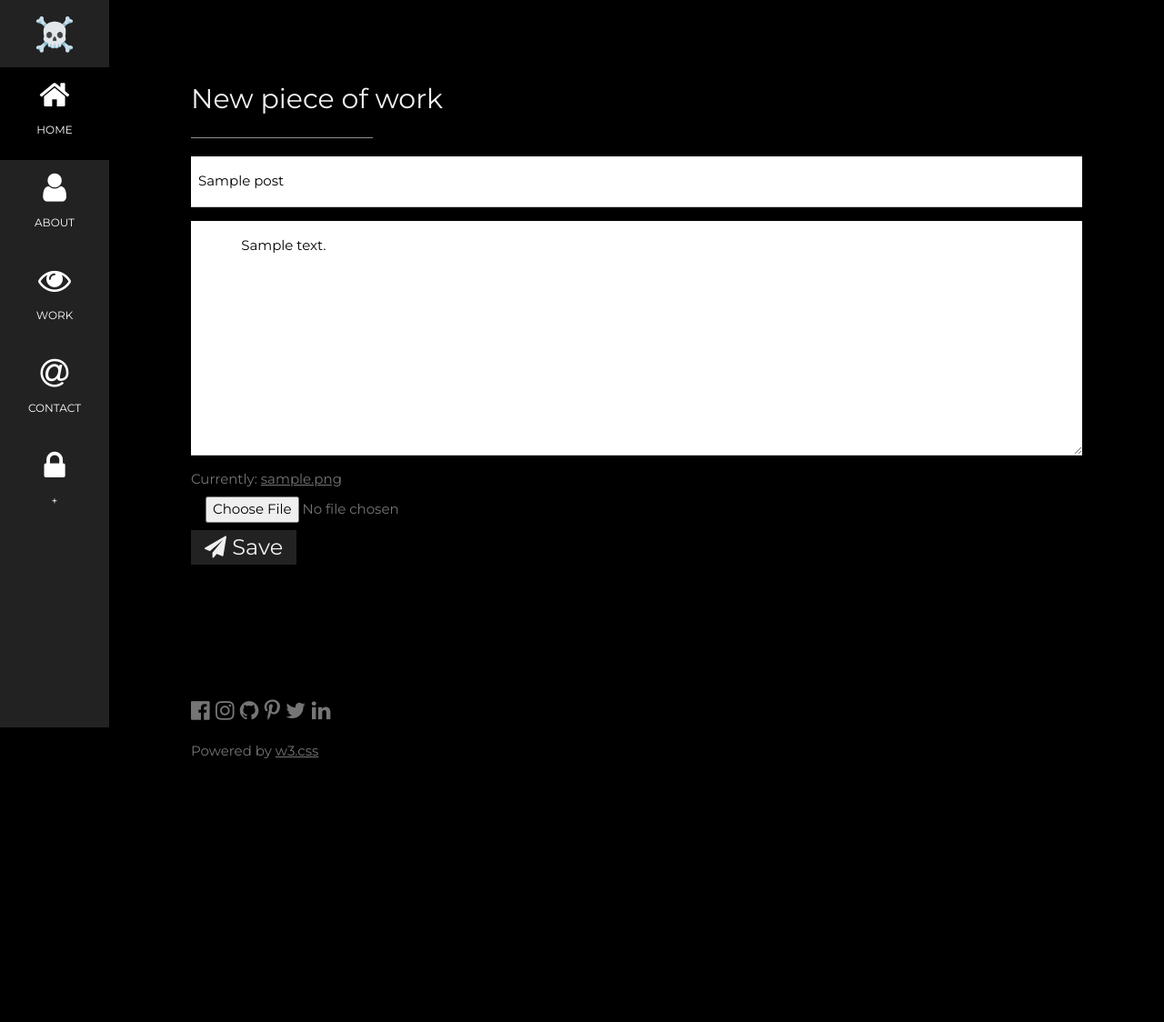
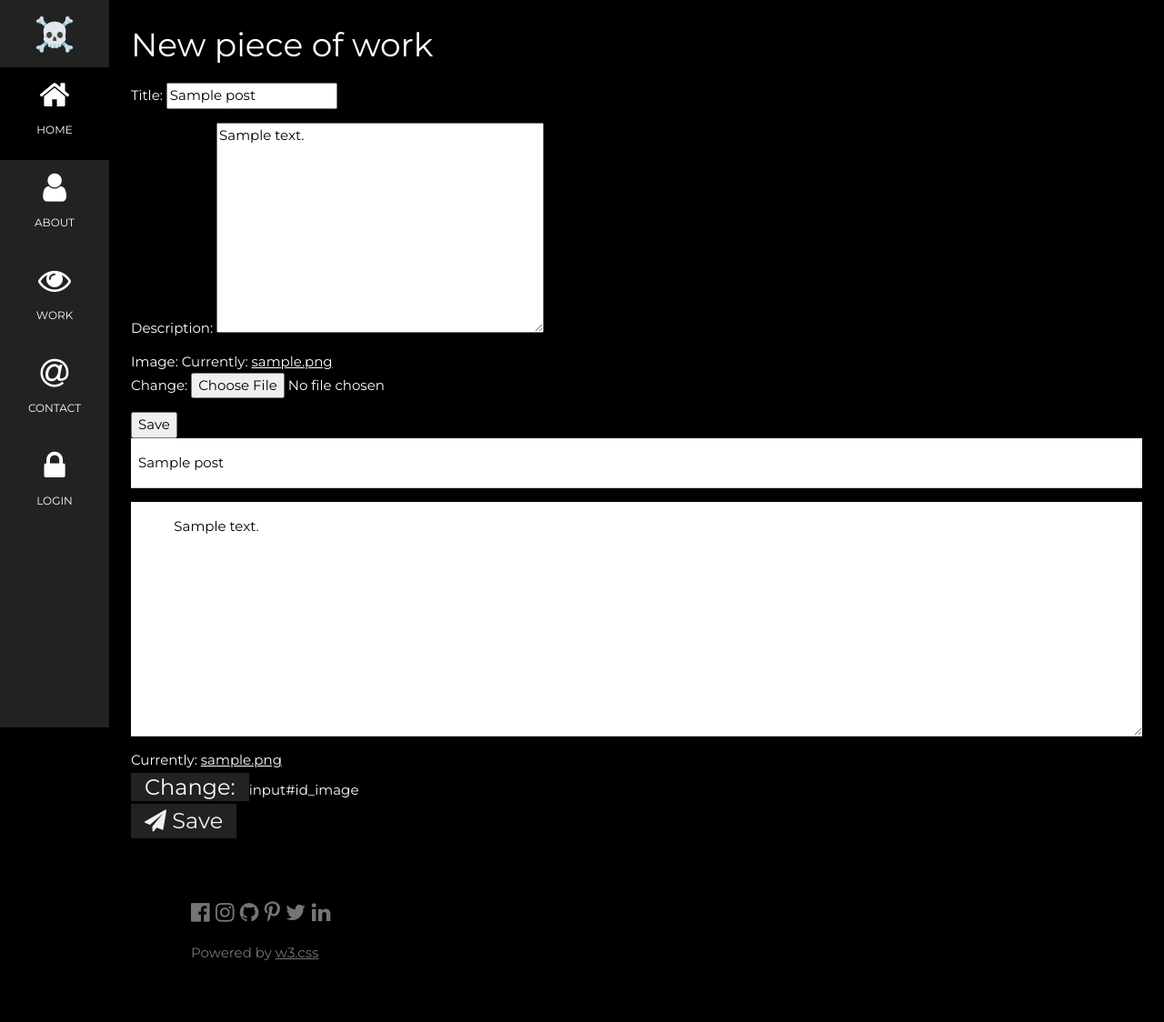
Before and after one commit to Mirabellensaft/djangoWebseite, a Django app: page /post/1/edit/ in a window 1280 px wide. Shown: the top 1124 px of the page at 91% size. Before the commit the page ends 834 px from the top, so only its background shows below. Run offline with Django 3.2, Linux system fonts and the light colour scheme; a user stored in the database is signed in; tables that the repository leaves empty hold one stand-in row (values such as "Sample post").

```diff
--- a/website/models.py
+++ b/website/models.py
@@ -3,6 +3,7 @@ from __future__ import unicode_literals
 
 from django.db import models
 from django.utils import timezone
+
 
 # Create your models here.
 
@@ -23,3 +24,23 @@ class Post(models.Model):
 
     def __str__(self):
         return self.title
+
+class Contact(models.Model):
+    author = models.ForeignKey('auth.User')
+    title = models.CharField('Contact', max_length=200)
+    location = models.CharField('Description', max_length=200)
+    phone = models.CharField('Description', max_length=200)
+    github = models.URLField('Description')
+    codepen = models.URLField('Description')
+    twitter = models.URLField('Description')
+    created_date = models.DateTimeField(
+            default=timezone.now)
+    published_date = models.DateTimeField(
+            blank = True, null=True)
+
+    def publish(self):
+        self.published_date = timezone.now()
+        self.save()
+
+    def __str__(self):
+        return self.title
--- a/website/templates/website/base.html
+++ b/website/templates/website/base.html
@@ -13,7 +13,33 @@ body, h1,h2,h3,h4,h5,h6 {font-family: "Montserrat", sans-serif}
 /* Set the width of the sidebar to 120px */
 .w3-sidebar {width: 120px;background: #222;}
 /* Add a left margin to the "page content" that matches the width of the sidebar (120px) */
-.button {background-color: #222222; font-size: 24px; border: none; padding: 1px 15px; cursor: pointer; } /* Blac */
+.button {
+  background-color: #222222;
+  font-size: 24px;
+  border: none;
+  padding: 1px 15px;
+  cursor: pointer;
+  } /* Blac */
+
+.inputfile {
+	width: 0.1px;
+	height: 0.1px;
+	opacity: 0;
+	overflow: hidden;
+	position: absolute;
+	z-index: -1;
+  }
+
+.inputfile + label {
+  background-color: #222222;
+  font-size: 24px;
+  border: none;
+  padding: 1px 15px;
+  cursor: pointer;
+  }
+
+
+
 #main {margin-left: 120px}
 /* Remove margins from "page content" on small screens */
 @media only screen and (max-width: 600px) {#main {margin-left: 0}}
@@ -43,7 +69,7 @@ body, h1,h2,h3,h4,h5,h6 {font-family: "Montserrat", sans-serif}
       </a>
       <a href="{% url 'login' %}" class="w3-bar-item w3-button w3-padding-large w3-hover-black">
         <i class="fa fa-lock w3-xxlarge"></i>
-        <p>+</p>
+        <p>LOGIN</p>
       </a>
     </nav>
 
--- a/website/templates/website/display_edit.html
+++ b/website/templates/website/display_edit.html
@@ -1,17 +1,12 @@
 {% extends 'website/base.html' %}
 {% block content %}
-
-
-<!-- Page Content -->
 <div class="w3-padding-large" id="main">
 
-
-  <!-- About Section -->
-  <div class="w3-content w3-justify w3-text-grey w3-padding-64" id="about">
-    <h2 class="w3-text-light-grey">New piece of work</h2>
-    <hr style="width:200px" class="w3-opacity">
-    <p>
-
+<h1>New piece of work</h1>
+    <form enctype="multipart/form-data" method="POST" action: "/inc/" class="post-form">{% csrf_token %}
+        {{ form.as_p }}
+        <button type="submit" class="save btn btn-default">Save</button>
+    </form>
 
     <form enctype="multipart/form-data" method="POST" action: "/inc/">{% csrf_token %}
       {{ form.nonfield_errors }}
@@ -30,8 +25,13 @@
       <p>
       <div class="fieldWrapper">
         {{ form.image.errors }}
-          <label for="{{ form.image.id_for_label }}"></label>Currently: <a href="{{ form.image.url }}">{{ form.image.value }}</a><br /> <input class = "w3-button w3-hover-black" type="file" name="image" required id="id_image"/>
+
+        <label for="file"></label>Currently: <a href="{{ form.image.url }}">{{ form.image.value }}</a><br />
+
+        <input class = "inputfile button" type="file" name="image" id="file"/>
+        <label for="file">Change:</label>input#id_image
       </div>
+
 
 
         <button class="button w3-text-light-grey" type="submit">
@@ -39,8 +39,6 @@
         </button>
 
     </form>
-    </div>
-    </p>
+
 
 {% endblock %}
-    <!-- Footer -->
```
Also changed, not shown: website/templates/website/display_edit_full.html (added, +48 -0 lines), website/templates/website/display_edit_naked.html (deleted, +0 -11 lines), website/migrations/0001_initial.py (deleted), website/migrations/0002_auto_20171020_2055.py (deleted), website/migrations/0003_auto_20171020_2121.py (deleted), website/migrations/0004_auto_20171022_1152.py (deleted), website/migrations/0005_remove_post_url.py (deleted), website/migrations/0006_post_category.py (deleted), website/migrations/0007_auto_20171022_1242.py (deleted), website/migrations/0008_auto_20171022_1441.py (deleted), website/migrations/0009_auto_20171022_1456.py (deleted), website/migrations/0010_auto_20171022_1459.py (deleted), website/migrations/0011_post_number.py (deleted), website/migrations/__init__.py (deleted), 1 other file. Lines whose indentation alone changed are shown as unchanged.
